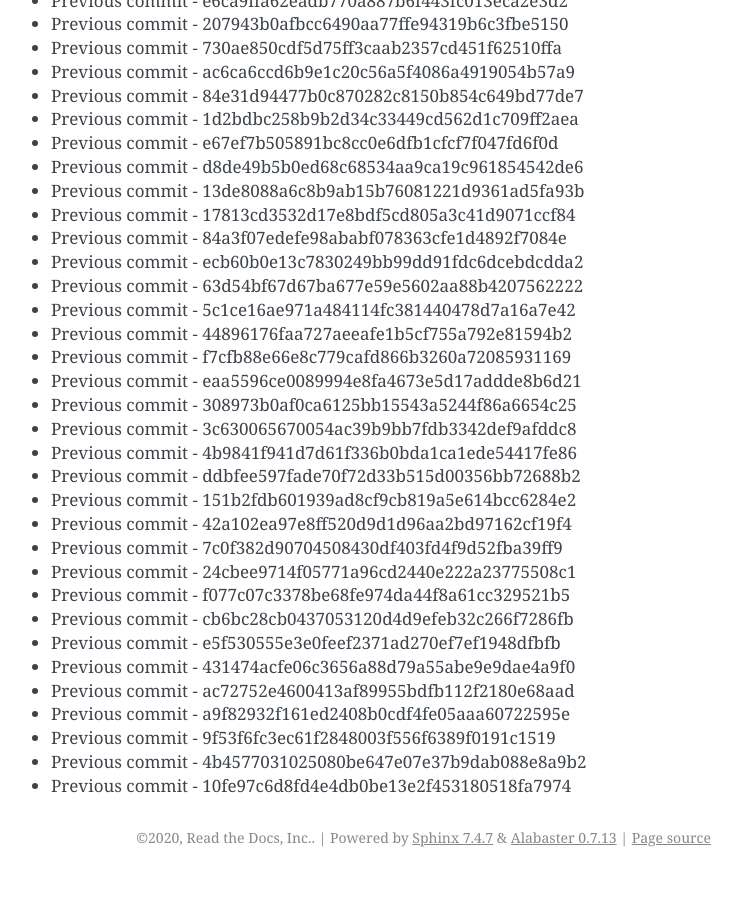
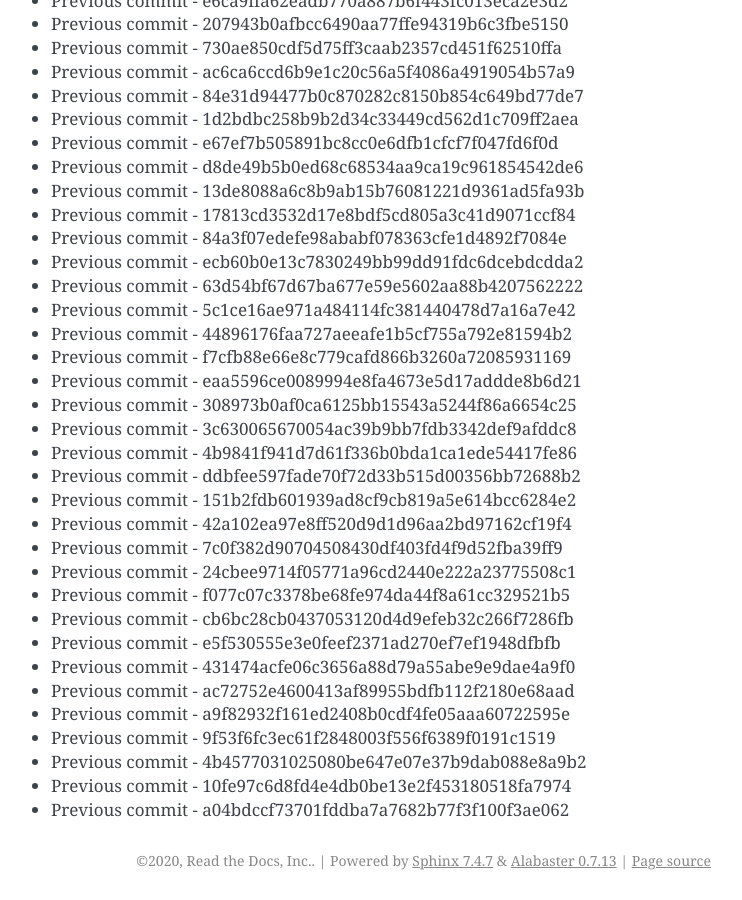
Before and after one commit to readthedocs/rtd-git-stresstest, a Sphinx documentation site: the page built from docs/updates.rst, in a window 1280 px wide and 900 px high, scrolled down 6985 px. Shown: the whole window, without its empty margins (399-1141 px from the left). Built offline with Sphinx 7.4.7, drawn with Linux system fonts in a browser that asks for light colours; before the commit the page ends 7862 px from its top, so only the background shows below that.

Commit message:
Generating commit from previous: a04bdccf73701fddba7a7682b77f3f100f3ae062

```diff
--- a/docs/updates.rst
+++ b/docs/updates.rst
@@ -325,3 +325,4 @@ It can be tested for any performance characteristics.
 * Previous commit - 9f53f6fc3ec61f2848003f556f6389f0191c1519
 * Previous commit - 4b4577031025080be647e07e37b9dab088e8a9b2
 * Previous commit - 10fe97c6d8fd4e4db0be13e2f453180518fa7974
+* Previous commit - a04bdccf73701fddba7a7682b77f3f100f3ae062
```
